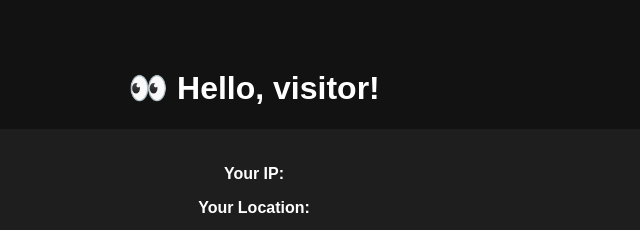
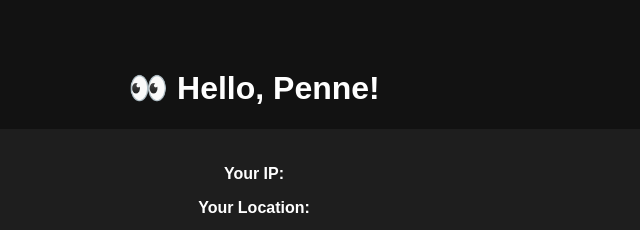
Before and after one commit to okcoder135/got-it, a plain HTML site: page index.html in a window 1280 px wide. Shown: the top 230 px of the page, 386-1026 px from the left. Drawn offline with Linux system fonts and the light colour scheme; no server answers.

Commit message:
Update index.html

```diff
--- a/index.html
+++ b/index.html
@@ -19,7 +19,7 @@
   </style>
 </head>
 <body>
-  <h1>👀 Hello, visitor!</h1>
+  <h1>👀 Hello, Penne!</h1>
   <div class="box">
     <p><strong>Your IP:</strong> <span id="ip"></span></p>
     <p><strong>Your Location:</strong> <span id="loc"></span></p>
```
